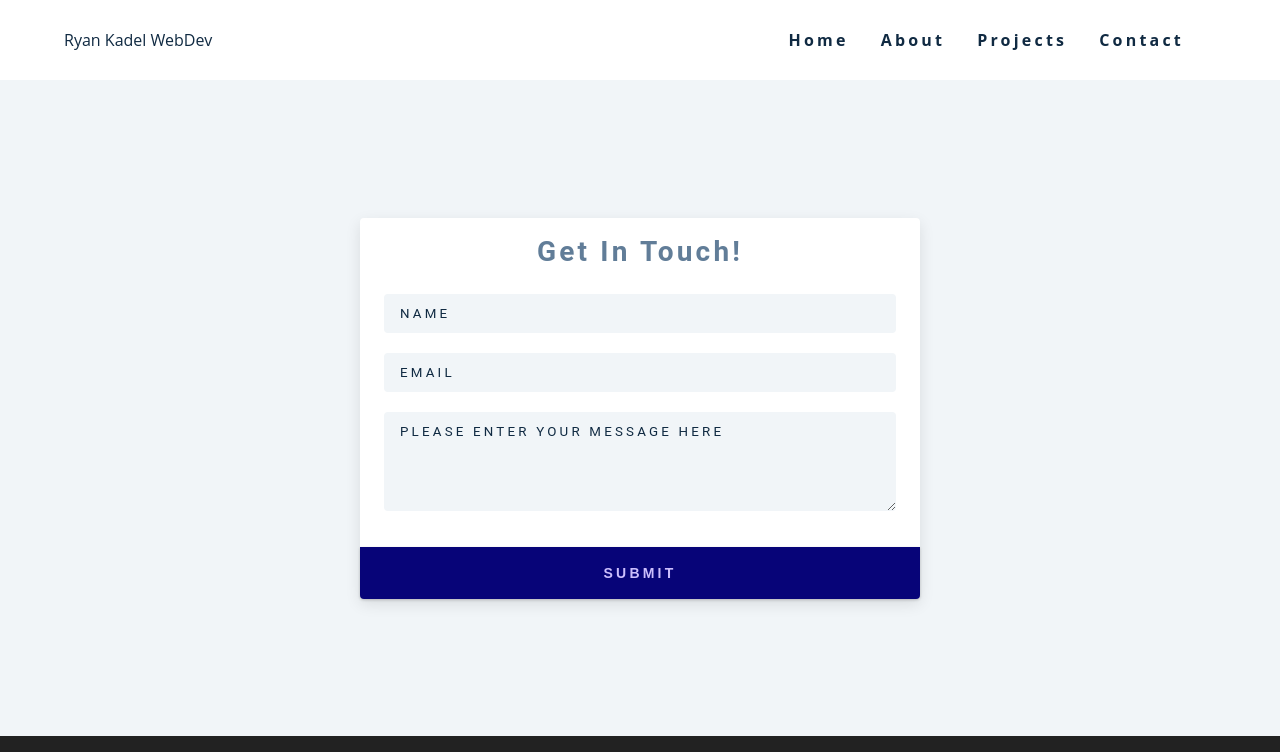
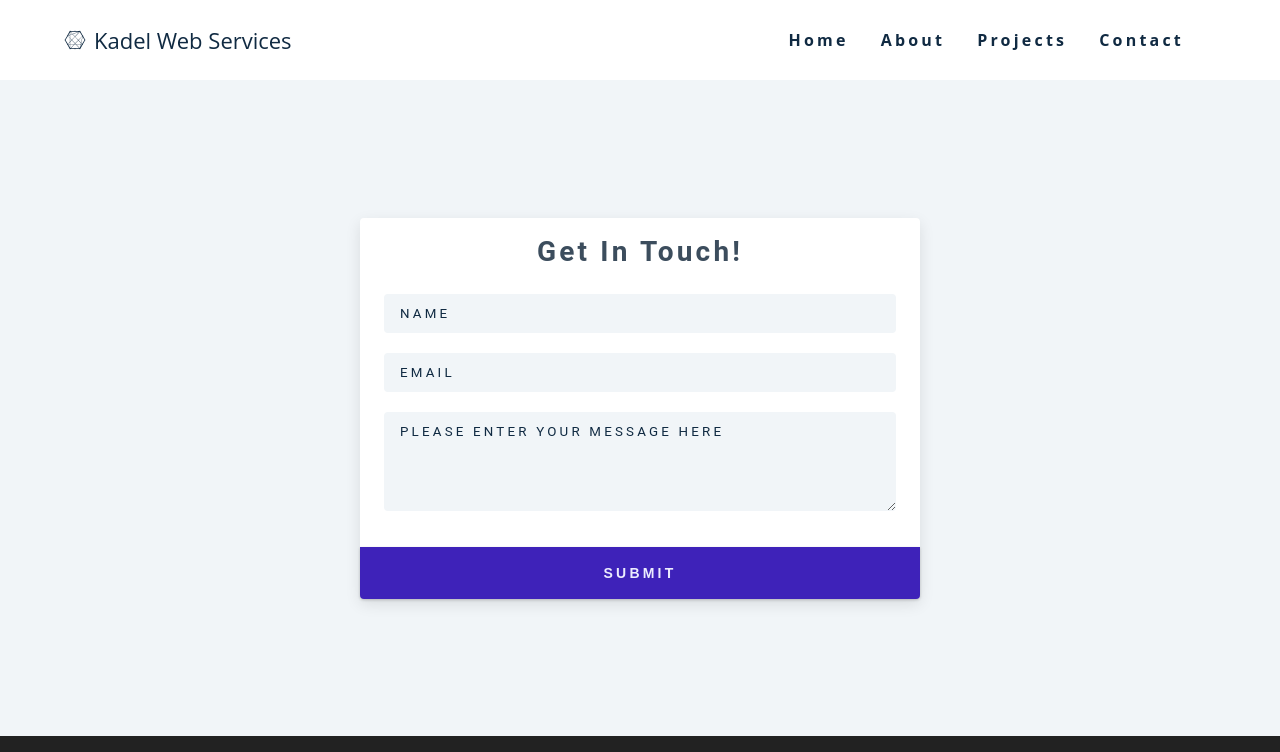
Before and after one commit to r-kadel/portfolio_v4, a Gatsby site: page /contact in a window 1280 px wide. Shown: the top 752 px of the page. Built offline with nearby package versions, Linux system fonts and the light colour scheme; Gatsby itself is replaced by a stand-in of ours.

Commit message:
update colors and favico

```diff
--- a/gatsby-config.js
+++ b/gatsby-config.js
@@ -4,7 +4,7 @@ module.exports = {
     title: "Ryan Kadel's Portfolio",
     description: "This is Ryan Kadel's Portfolio Site built with Gatsby.js",
     author: "Ryan Kadel",
-    siteUrl: "https://testing-strapi-gatsby-build.netlify.app",
+    siteUrl: "https://ryan.kadel.com",
   },
   plugins: [
     `gatsby-transformer-sharp`,
--- a/src/components/Navbar.js
+++ b/src/components/Navbar.js
@@ -1,12 +1,15 @@
 import React from "react"
 // import logo from "../assets/logo.svg"
-import { FaAlignRight } from "react-icons/fa"
+import { FaAlignRight, FaConnectdevelop } from "react-icons/fa"
 import PageLinks from "../constants/links"
 const Navbar = ({toggleSidebar}) => {
   return <nav className="navbar">
     <div className="nav-center">
       <div className="nav-header">
-        <span className="logo">Ryan Kadel WebDev</span>
+        <span className="logo">
+          <FaConnectdevelop />
+          Kadel Web Services
+        </span>
         <button type="button" className="toggle-btn" onClick={toggleSidebar}>
           <span className="sr-only">Toggle Navigation</span>
           <FaAlignRight />
--- a/src/css/main.css
+++ b/src/css/main.css
@@ -7,23 +7,23 @@ Variables
 :root {
   /* dark shades of primary color*/
   /* --clr-primary-1: hsl(43, 86%, 17%); */
-  --clr-primary-1: hsl(252, 91%, 17%);
-  --clr-primary-2: hsl(253, 84%, 25%);
-  --clr-primary-3: hsl(253, 81%, 29%);
-  --clr-primary-4: hsl(252, 77%, 34%);
-  --clr-primary-5: #070478;
+  --clr-primary-1: hsl(244, 91%, 17%);
+  --clr-primary-2: hsl(245, 84%, 25%);
+  --clr-primary-3: hsl(214, 81%, 29%);
+  --clr-primary-4: hsl(243, 77%, 34%);
+  --clr-primary-5: hsl(251, 69%, 43%);
   /* lighter shades of primary color */
-  --clr-primary-6: hsl(253, 57%, 50%);
-  --clr-primary-7: hsl(252, 65%, 59%);
-  --clr-primary-8: hsl(252, 80%, 74%);
-  --clr-primary-9: hsl(253, 94%, 87%);
+  --clr-primary-6: hsl(204, 43%, 35%);
+  --clr-primary-7: hsl(243, 65%, 59%);
+  --clr-primary-8: hsl(243, 80%, 74%);
+  --clr-primary-9: hsl(240, 90%, 96%);
   --clr-primary-10: hsl(239, 92%, 90%);
   /* darkest grey - used for headings */
   --clr-grey-1: hsl(209, 61%, 16%);
   --clr-grey-3: hsl(209, 34%, 30%);
   --clr-grey-4: hsl(209, 28%, 39%);
   /* grey used for paragraphs */
-  --clr-grey-5: hsl(210, 22%, 49%);
+  --clr-grey-5: hsl(210, 22%, 30%);
   --clr-grey-8: hsl(210, 31%, 80%);
   --clr-grey-9: hsl(212, 33%, 89%);
   --clr-grey-10: hsl(210, 36%, 96%);
@@ -210,7 +210,13 @@ Navbar
   background: var(--clr-white);
 }
 .logo {
-  color: var(--clr-grey-1);
+  color: var(--clr-primary-dark);
+  display: flex;
+  align-items: center;
+  font-size: 22px;
+}
+.logo svg {
+  margin-right: 8px;
 }
 .nav-center {
   width: 90vw;
@@ -337,7 +343,9 @@ Sidebar
   -webkit-transition: var(--transition);
   transition: var(--transition);
 }
-.close-btn:hover { color: var(--clr-red-light) }
+.close-btn:hover {
+  color: var(--clr-red-light);
+}
 @media screen and (min-width: 992px) {
   .sidebar {
     transform: translateX(-100%);
@@ -563,13 +571,19 @@ Jobs
   background: transparent;
   border-color: transparent;
   text-transform: capitalize;
-  font-size: 1.25rem;
-  letter-spacing: var(--spacing);
+  font-size: 1rem;
+  letter-spacing: 2px;
   margin: 0 0.5rem;
   transition: var(--transition);
   cursor: pointer;
   padding: 0.25rem 0;
   line-height: 1;
+}
+@media (min-width: 500px) {
+  .job-btn {
+    font-size: 1.25rem;
+    letter-spacing: var(--spacing);
+  }
 }
 .job-btn:hover {
   color: var(--clr-primary-5);
@@ -659,8 +673,10 @@ Projects
   transition: var(--transition);
   opacity: 0;
 }
-@media(min-width: 1080px) {
-  .project-img::after { opacity: 0.25; }
+@media (min-width: 1080px) {
+  .project-img::after {
+    opacity: 0.25;
+  }
 }
 .project:hover .project-img::after {
   opacity: 0;
@@ -700,6 +716,7 @@ Projects
   text-transform: uppercase;
   letter-spacing: 2px;
   font-size: 0.85rem;
+  font-weight: bold;
 }
 .about-stack span {
   margin-top: 0.5rem;
@@ -858,7 +875,7 @@ Footer
   color: var(--clr-white);
 }
 .footer .social-link:hover {
-  color: var(--clr-primary-5);
+  color: var(--clr-primary-8);
 }
 /*
 ===============
```
Also changed, not shown: static/favicon.ico.
